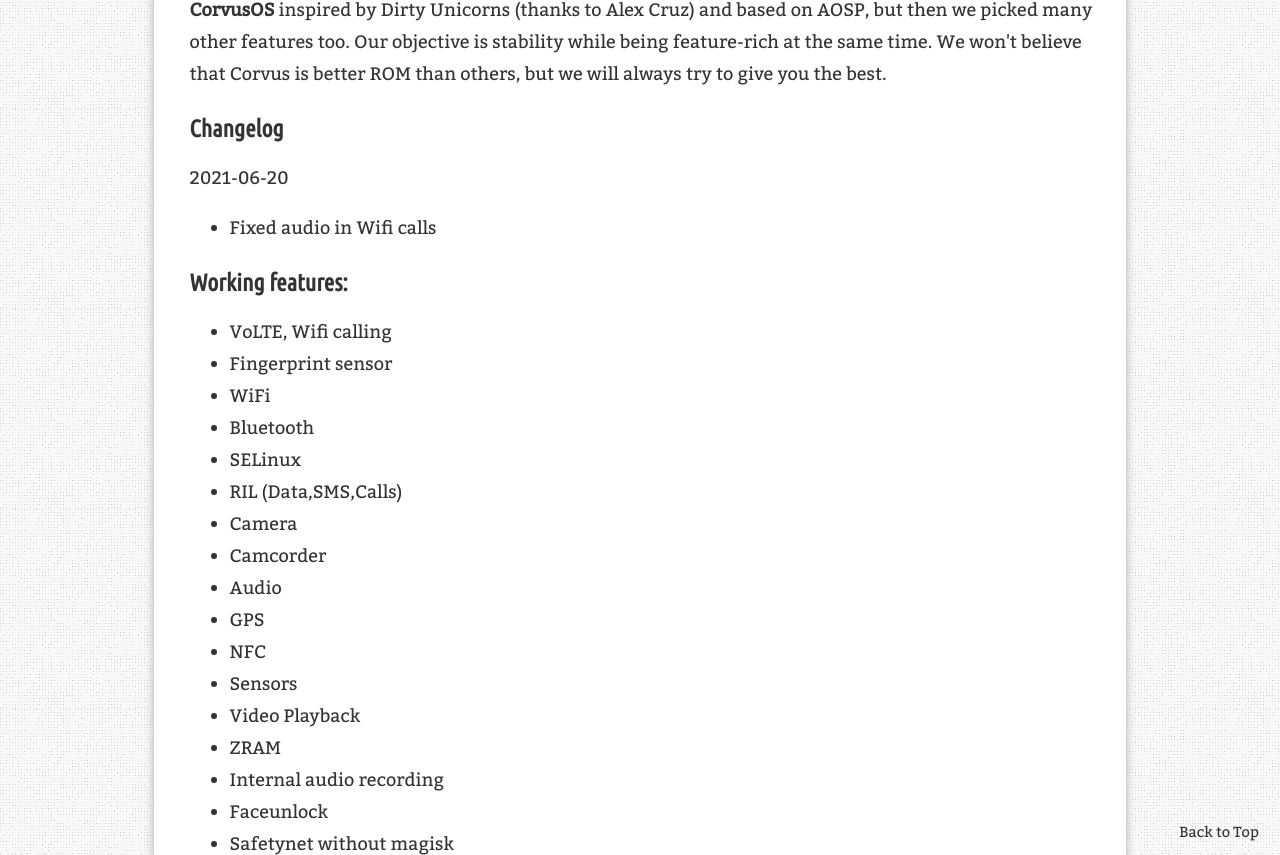
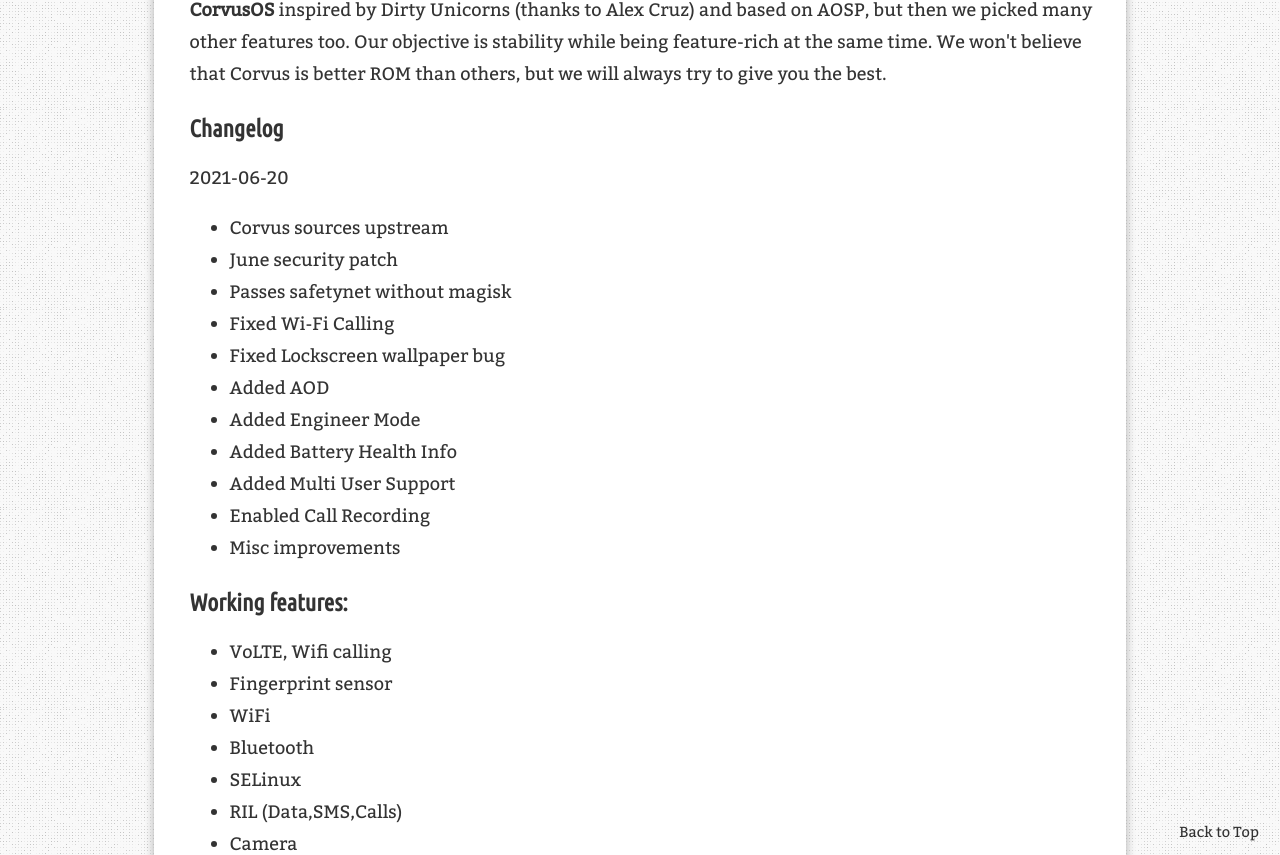
Before and after one commit to rishav1892/rishav1892.github.io, a Jekyll site: the page built from _posts/blog/2021-06-20-First_Update.md, in a window 1280 px wide and 900 px high, scrolled down 646 px, cut to the strip 45-900 px from the top of the window. Built offline with Jekyll 4.4.1, drawn with Linux system fonts in a browser that asks for light colours; comment, search, counter and statistics services are not loaded; some of the changed text lies outside the part shown.

Commit message:
Update 2021-06-20-First_Update.md

```diff
--- a/_posts/blog/2021-06-20-First_Update.md
+++ b/_posts/blog/2021-06-20-First_Update.md
@@ -12,7 +12,17 @@ author : ManshuTyagi
 
 ### Changelog
 2021-06-20
-* Fixed audio in Wifi calls
+* Corvus sources upstream
+* June security patch
+* Passes safetynet without magisk
+* Fixed Wi-Fi Calling
+* Fixed Lockscreen wallpaper bug
+* Added AOD
+* Added Engineer Mode
+* Added Battery Health Info
+* Added Multi User Support
+* Enabled Call Recording
+* Misc improvements
 
 ### Working features:
 * VoLTE, Wifi calling
```
Also changed, not shown: other parts of _posts/blog/2021-06-20-First_Update.md (+0 -1 lines).
